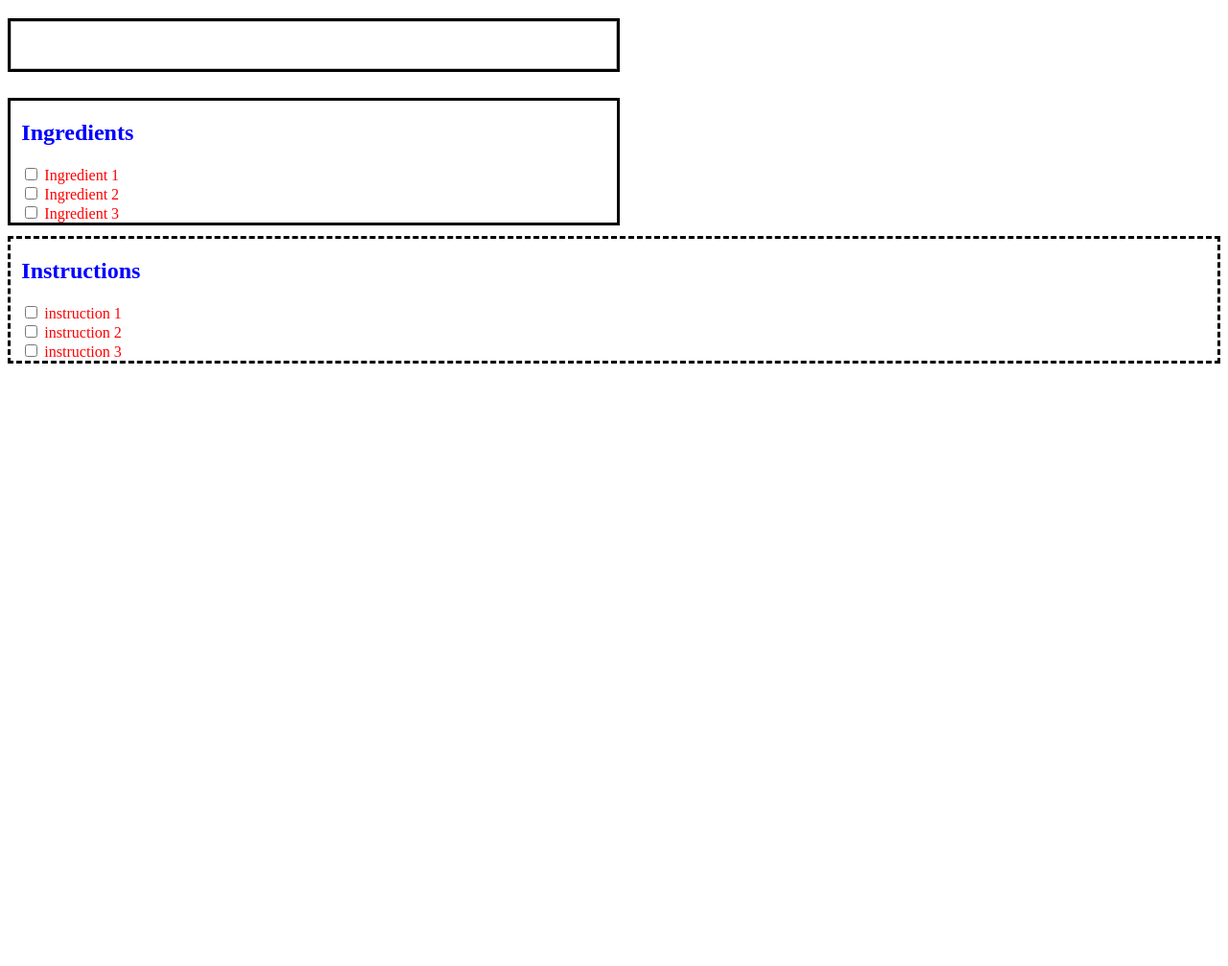
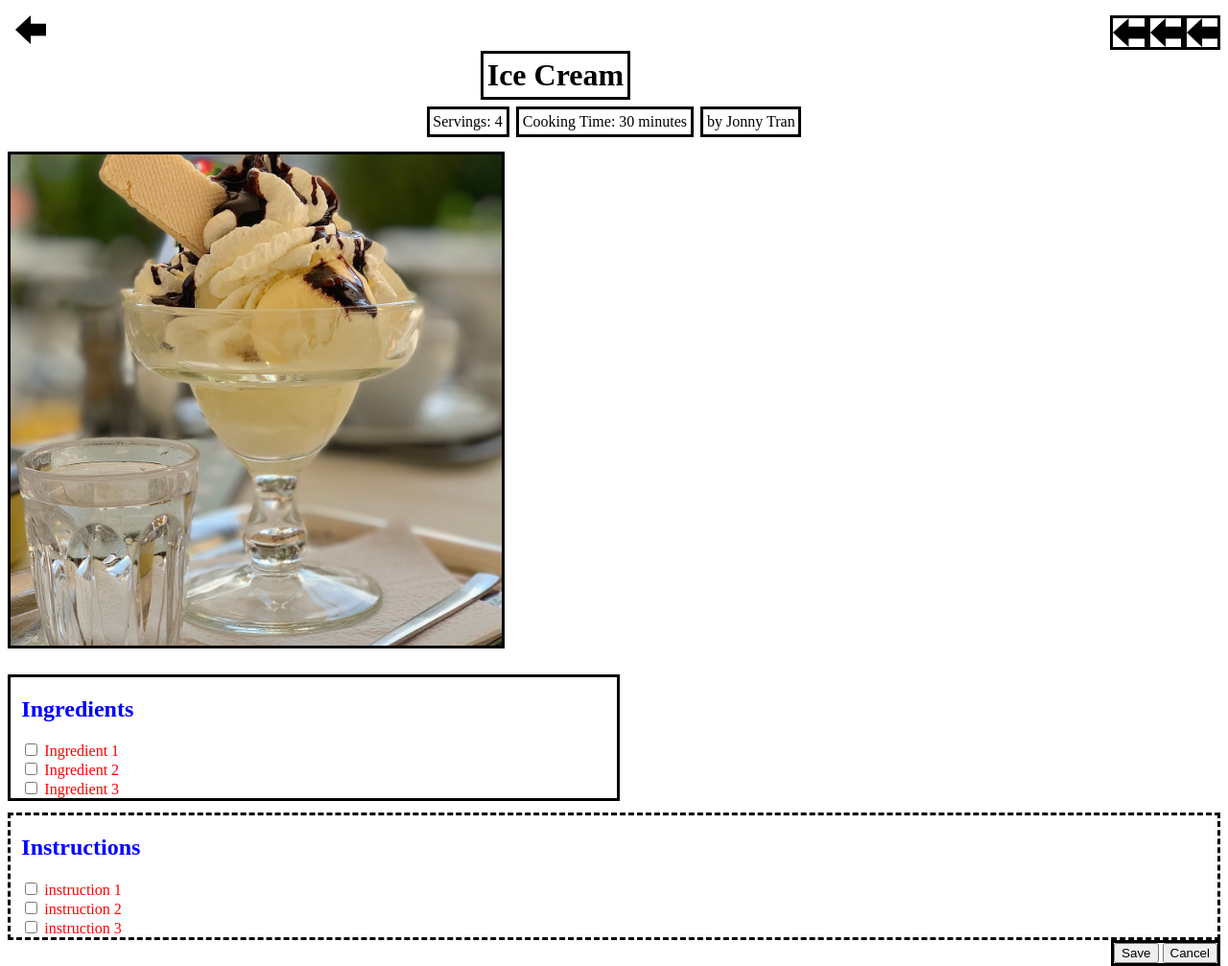
Before and after one commit to wujoannec/cse110-fa21-group8, a PHP site: page /viewRecipe.html in a window 1280 px wide. Shown: the whole page at 96% size. Before the commit the page ends 379 px from the top, so only its background shows below. Run offline with PHP 8.4, Linux system fonts and the light colour scheme.

Commit message:
Create all HTML elements for viewRecipe page
Co-authored-by: Jonny Tran <61168867+jonathanktran@users.noreply.github.com>

```diff
--- a/source/assets/styles/viewRecipe.css
+++ b/source/assets/styles/viewRecipe.css
@@ -30,3 +30,50 @@ h2 {
     /*Set maximum height, then have scroll through element*/
 
 }
+
+/*jonny css*/
+
+h1, #metaData {
+    /* display: inline-block; */
+    border-style: solid;
+    border-width: 1mm;
+    text-align: center;
+    display: inline;
+    padding: 1mm;
+    margin: 1mm;
+}
+
+#backArrow, #editOptions {
+    display: inline-block;
+    margin: 2mm 0mm 0mm 2mm;
+}
+
+#editOptions {
+    float: right;
+    font-size: 0;   /*removes spaace between btns*/
+}
+
+.editOptionsBtn {
+    border: solid;
+}
+
+.center {
+   display: flex;
+   justify-content: center;
+}
+
+#recipeImg {
+    width: 40vw;
+    height: 40vw;
+    /* height: 50vw; */
+}
+
+.cover {
+    object-fit: cover;
+}
+
+#confirmEdit {
+    border: solid;
+    float: right;
+
+}
--- a/source/viewRecipe.html
+++ b/source/viewRecipe.html
@@ -1,13 +1,35 @@
 <!DOCTYPE html>
-<html lang="en">
+<html lang='en'>
     <head>
-        <meta charset="utf-8">
-        <title></title>
-        <link rel="stylesheet" href="assets/styles/viewRecipe.css">
+        <meta charset='UTF-8'>
+        <meta name='viewport' content='width=device-width, initial-scale=1.0'>
+        <meta http-equiv='X-UA-Compatible' content='ie=edge'>
+        <title>View Recipe</title>
+        <link rel='stylesheet' href='assets/styles/viewRecipe.css'>
     </head>
     <body>
 
-        <img id='recipeImg'>
+        <input type='image' id='backArrow' src='assets/images/back-arrow.png' alt='back arrow' height='30'>
+
+        <div id='editOptions'>
+            <input type='image' id='editBtn' class='editOptionsBtn' src='assets/images/back-arrow.png' alt='pencil' height='30'>
+            <input type='image' id='deleteBtn' class='editOptionsBtn' src='assets/images/back-arrow.png' alt='trash' height='30'>
+            <input type='image' id='favBtn' class='editOptionsBtn' src='assets/images/back-arrow.png' alt='star' height='30'>
+        </div>
+
+
+        <div class='center'>
+            <h1>Ice Cream</h1>
+        </div>
+
+        <div class='center'>
+            <p id='metaData'>Servings: 4</p>
+            <p id='metaData'>Cooking Time: 30 minutes</p>
+            <p id='metaData'>by Jonny Tran</p>
+        </div>
+
+
+        <img id='recipeImg' class='cover' src='assets/images/recipe-img.jpg'>
 
         <article id='ingredientsList'>
             <h2>Ingredients</h2>
@@ -50,5 +72,10 @@
 
         </article>
 
+        <div id='confirmEdit'>
+            <button id='saveBtn'>Save</button>
+            <button id='cancelBtn'>Cancel</button>
+        </div>
+
     </body>
 </html>
```
Also changed, not shown: source/assets/images/back-arrow.png (added), source/assets/images/recipe-img.jpg (added).
